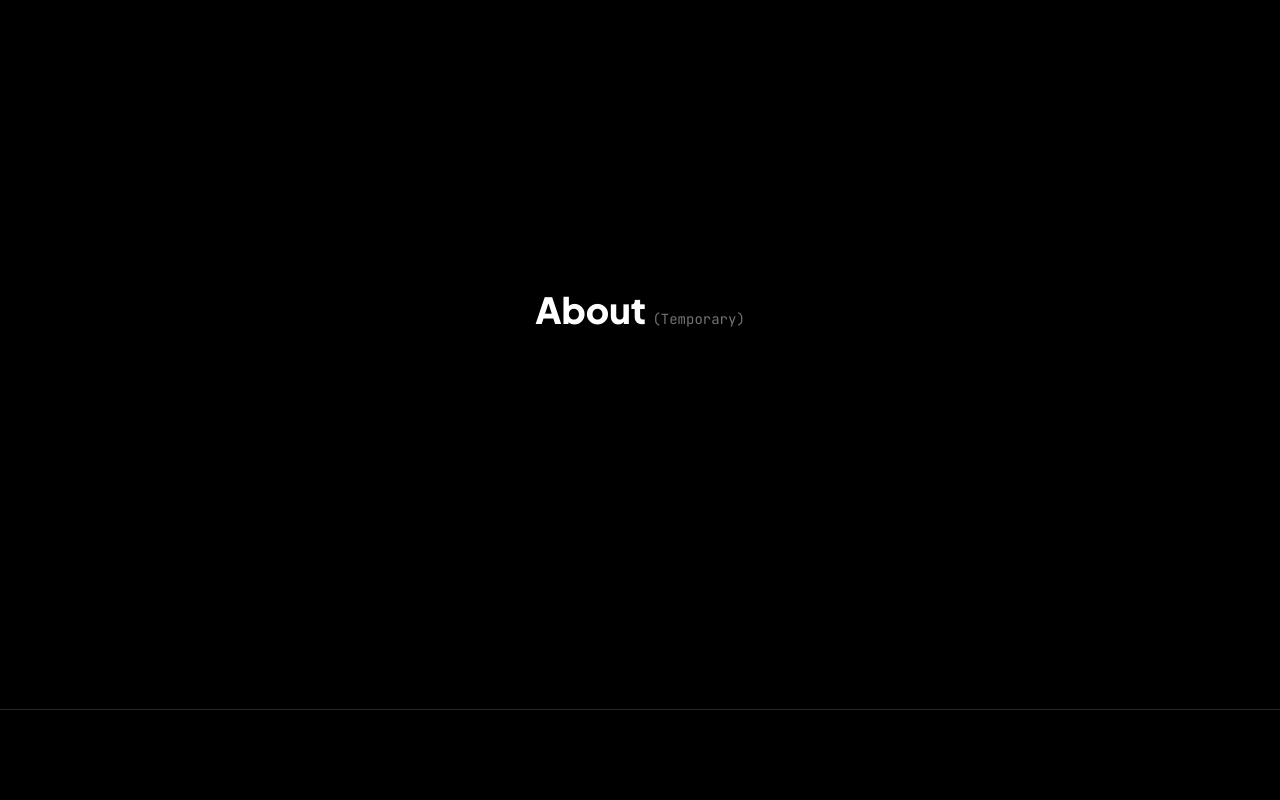
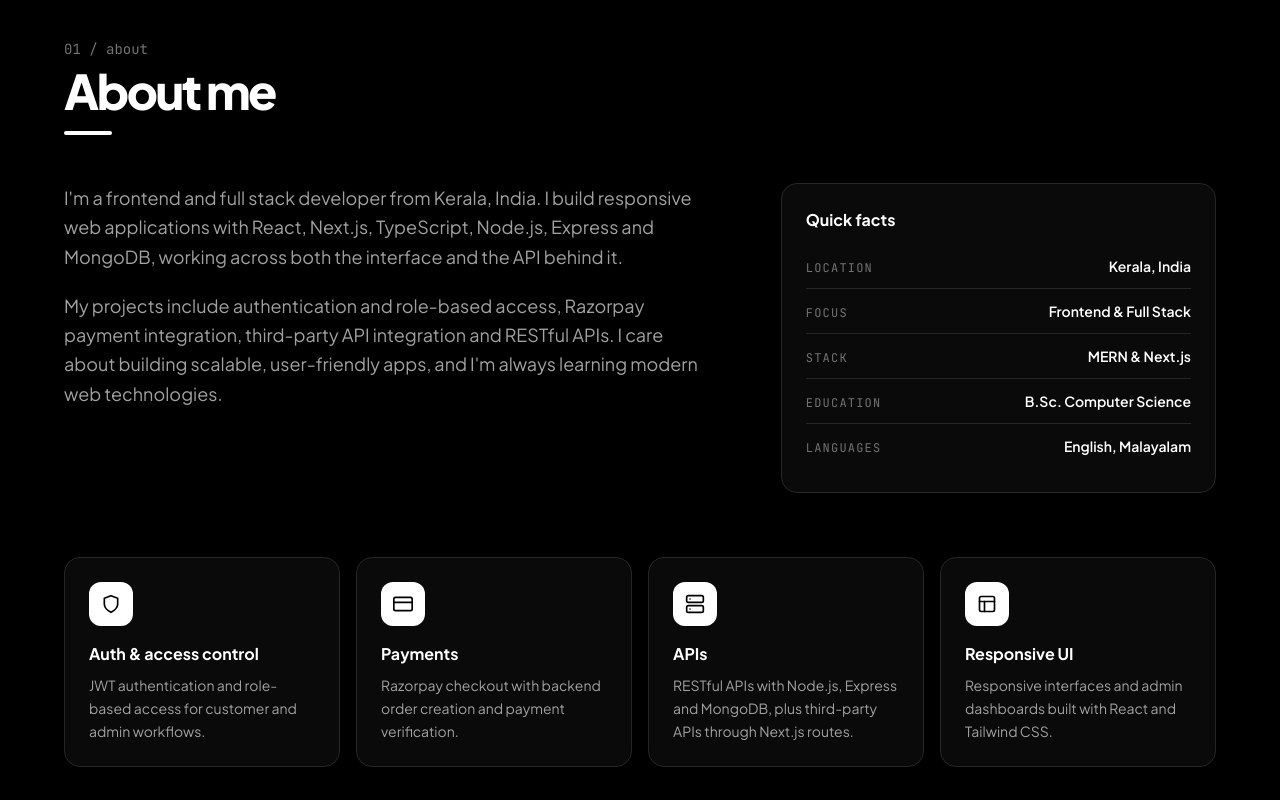
Before and after one commit to AljuSabu/portfolio, a React (Vite) app: page / in a window 1280 px wide. Shown: the part 1000-1800 px from the top of the page. Built offline with nearby package versions, Linux system fonts and the light colour scheme.

Commit message:
about section added

```diff
--- a/src/App.jsx
+++ b/src/App.jsx
@@ -1,9 +1,10 @@
 import { useState, useEffect } from "react";
 import Navbar from "./components/Navbar";
 import Hero from "./components/Hero";
+import About from "./components/About";
 
 // Temporary placeholder sections
-const SECTIONS = ["about", "skills", "projects", "education", "contact"];
+const SECTIONS = ["skills", "projects", "education", "contact"];
 
 function App() {
   const [isDark, setIsDark] = useState(() => {
@@ -33,6 +34,8 @@ function App() {
       <main>
         <Hero />
 
+        <About />
+
         {SECTIONS.map((id) => (
           <section
             key={id}
--- /dev/null
+++ b/src/components/About.jsx
@@ -0,0 +1,98 @@
+import { motion, MotionConfig } from "framer-motion";
+import { FiShield, FiCreditCard, FiServer, FiLayout } from "react-icons/fi";
+import SectionHeading from "./SectionHeading";
+import { personalInfo } from "../data/personalInfo";
+
+const ICONS = {
+  shield: FiShield,
+  card: FiCreditCard,
+  server: FiServer,
+  layout: FiLayout,
+};
+
+const reveal = (delay = 0) => ({
+  initial: { opacity: 0, y: 24 },
+  whileInView: { opacity: 1, y: 0 },
+  viewport: { once: true, margin: "-60px" },
+  transition: { duration: 0.6, delay, ease: "easeOut" },
+});
+
+export default function About() {
+  const { about, facts, highlights } = personalInfo;
+
+  return (
+    <MotionConfig reducedMotion="user">
+      <section
+        id="about"
+        className="relative border-t border-stone-200 px-4 py-24 dark:border-neutral-900 sm:px-6 lg:py-32"
+      >
+        <div className="mx-auto max-w-6xl">
+          <SectionHeading index="01" label="about" title="About me" />
+
+          <div className="grid gap-10 lg:grid-cols-[1.2fr_0.8fr] lg:gap-16">
+            {/* ---------- bio ---------- */}
+            <motion.div {...reveal()} className="space-y-5">
+              {about.map((paragraph) => (
+                <p
+                  key={paragraph}
+                  className="text-base leading-relaxed text-stone-700 dark:text-neutral-400 sm:text-lg"
+                >
+                  {paragraph}
+                </p>
+              ))}
+            </motion.div>
+
+            {/* ---------- quick facts ---------- */}
+            <motion.aside
+              {...reveal(0.15)}
+              className="h-fit rounded-2xl border border-stone-300 bg-stone-50 p-6 dark:border-neutral-800 dark:bg-neutral-950"
+            >
+              <h3 className="text-base font-bold text-stone-950 dark:text-white">
+                Quick facts
+              </h3>
+              <dl className="mt-3 divide-y divide-stone-200 dark:divide-neutral-800">
+                {facts.map(({ label, value }) => (
+                  <div
+                    key={label}
+                    className="flex items-baseline justify-between gap-4 py-3"
+                  >
+                    <dt className="font-mono text-xs uppercase tracking-widest text-stone-500 dark:text-neutral-500">
+                      {label}
+                    </dt>
+                    <dd className="text-right text-sm font-semibold text-stone-900 dark:text-white">
+                      {value}
+                    </dd>
+                  </div>
+                ))}
+              </dl>
+            </motion.aside>
+          </div>
+
+          {/* ---------- highlights ---------- */}
+          <div className="mt-16 grid gap-4 sm:grid-cols-2 lg:grid-cols-4">
+            {highlights.map(({ icon, title, text }, i) => {
+              const Icon = ICONS[icon];
+              return (
+                <motion.div
+                  key={title}
+                  {...reveal(i * 0.1)}
+                  className="group rounded-2xl border border-stone-300 bg-white p-6 transition-colors hover:border-stone-900 dark:border-neutral-800 dark:bg-neutral-950 dark:hover:border-white"
+                >
+                  <span className="inline-flex h-11 w-11 items-center justify-center rounded-xl bg-stone-900 text-white transition-transform group-hover:-rotate-6 dark:bg-white dark:text-black">
+                    {Icon && <Icon size={20} />}
+                  </span>
+                  <h3 className="mt-4 text-base font-bold text-stone-950 dark:text-white">
+                    {title}
+                  </h3>
+                  <p className="mt-2 text-sm leading-relaxed text-stone-600 dark:text-neutral-400">
+                    {text}
+                  </p>
+                </motion.div>
+              );
+            })}
+          </div>
+        </div>
+      </section>
+    </MotionConfig>
+  );
+}
--- a/src/components/Hero.jsx
+++ b/src/components/Hero.jsx
@@ -126,7 +126,7 @@ export default function Hero() {
               className="text-5xl font-extrabold leading-[1.05] tracking-tighter sm:text-6xl lg:text-7xl"
             >
               <span className="block text-stone-500 dark:text-neutral-500">
-                Hi, I’m
+                Hi, I'm
               </span>
               <span className="block text-stone-950 dark:text-white">
                 {name}
@@ -242,7 +242,7 @@ export default function Hero() {
                 <div className="flex h-full w-full flex-col items-center justify-center gap-3 bg-stone-100 text-stone-400 dark:bg-neutral-900 dark:text-neutral-600">
                   <FiUser size={72} />
                   <span className="font-mono text-xs">
-                    your photo goes here
+                    photo goes here
                   </span>
                 </div>
               )}
--- /dev/null
+++ b/src/components/SectionHeading.jsx
@@ -0,0 +1,21 @@
+import { motion } from "framer-motion";
+
+export default function SectionHeading({ index, label, title }) {
+  return (
+    <motion.div
+      initial={{ opacity: 0, y: 20 }}
+      whileInView={{ opacity: 1, y: 0 }}
+      viewport={{ once: true, margin: "-80px" }}
+      transition={{ duration: 0.6, ease: "easeOut" }}
+      className="mb-12"
+    >
+      <p className="font-mono text-sm text-stone-500 dark:text-neutral-500">
+        {index} / {label}
+      </p>
+      <h2 className="mt-2 text-4xl font-extrabold tracking-tighter text-stone-950 dark:text-white sm:text-5xl">
+        {title}
+      </h2>
+      <div className="mt-4 h-1 w-12 rounded-full bg-stone-900 dark:bg-white" />
+    </motion.div>
+  );
+}
--- a/src/data/personalInfo.js
+++ b/src/data/personalInfo.js
@@ -24,4 +24,42 @@ export const personalInfo = {
     { value: "MERN", label: "& Next.js stack" },
     { value: "B.Sc.", label: "Computer Science" },
   ],
+
+  // ---------- About section ----------
+  about: [
+    "I'm a frontend and full stack developer from Kerala, India. I build responsive web applications with React, Next.js, TypeScript, Node.js, Express and MongoDB, working across both the interface and the API behind it.",
+    "My projects include authentication and role-based access, Razorpay payment integration, third-party API integration and RESTful APIs. I care about building scalable, user-friendly apps, and I'm always learning modern web technologies.",
+  ],
+
+  facts: [
+    { label: "Location", value: "Kerala, India" },
+    { label: "Focus", value: "Frontend & Full Stack" },
+    { label: "Stack", value: "MERN & Next.js" },
+    { label: "Education", value: "B.Sc. Computer Science" },
+    { label: "Languages", value: "English, Malayalam" },
+  ],
+
+  // icon must be one of: shield, card, server, layout (see ICONS in About.jsx)
+  highlights: [
+    {
+      icon: "shield",
+      title: "Auth & access control",
+      text: "JWT authentication and role-based access for customer and admin workflows.",
+    },
+    {
+      icon: "card",
+      title: "Payments",
+      text: "Razorpay checkout with backend order creation and payment verification.",
+    },
+    {
+      icon: "server",
+      title: "APIs",
+      text: "RESTful APIs with Node.js, Express and MongoDB, plus third-party APIs through Next.js routes.",
+    },
+    {
+      icon: "layout",
+      title: "Responsive UI",
+      text: "Responsive interfaces and admin dashboards built with React and Tailwind CSS.",
+    },
+  ],
 };
```
